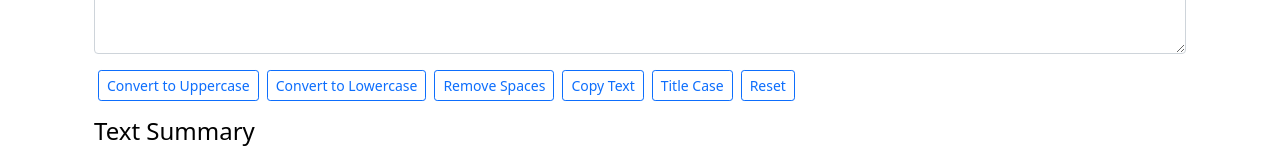
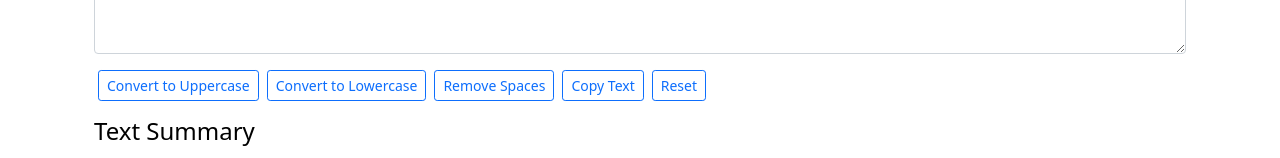
Before and after one commit to Abhijeet6387/Wordifier, a React (Create React App) app: page / in a window 1280 px wide. Shown: the part 269-427 px from the top of the page. Built offline with nearby package versions, Linux system fonts and the light colour scheme.

Commit message:
alert messages added

```diff
--- a/src/App.js
+++ b/src/App.js
@@ -3,23 +3,43 @@ import "./App.css";
 // import About from "./components/About";
 import Navbar from "./components/Navbar";
 import TextForm from "./components/TextForm";
+import Alert from "./components/Alert";
 
 function App() {
   const [mode, setMode] = useState("light");
+  const [alert, setAlert] = useState(null);
+
+  const showAlert = (message, type) => {
+    setAlert({
+      message: message,
+      type: type,
+    });
+    setTimeout(() => {
+      setAlert(null);
+    }, 1500);
+  };
+
   const toggleMode = () => {
     if (mode === "light") {
       setMode("dark");
       document.body.style.backgroundColor = "#343a40";
+      showAlert("Darkmode has been enabled!", "success");
     } else {
       setMode("light");
       document.body.style.backgroundColor = "white";
+      showAlert("Darkmode has been disabled!", "success");
     }
   };
   return (
     <>
       <Navbar title="TextUtils" mode={mode} toggleMode={toggleMode} />
+      <Alert alert={alert} />
       <div className="container-fluid">
-        <TextForm heading="Enter text to analyze" mode={mode} />
+        <TextForm
+          showAlert={showAlert}
+          heading="Enter text to analyze"
+          mode={mode}
+        />
         {/* <About /> */}
       </div>
     </>
--- /dev/null
+++ b/src/components/Alert.js
@@ -0,0 +1,20 @@
+import React from "react";
+
+function Alert(props) {
+  const capitalize = (word) => {
+    const lo = word.toLowerCase();
+    return lo.charAt(0).toUpperCase() + lo.slice(1);
+  };
+  return (
+    props.alert && (
+      <div
+        className={`alert alert-${props.alert.type} alert-dismissible fade show`}
+        role="alert"
+      >
+        <strong>{capitalize(props.alert.type)}</strong>: {props.alert.message}
+      </div>
+    )
+  );
+}
+
+export default Alert;
--- a/src/components/TextForm.js
+++ b/src/components/TextForm.js
@@ -8,11 +8,13 @@ export default function TextForm(props) {
     // console.log("Uppercase was clicked" + text);
     let newText = text.toUpperCase();
     setText(newText);
+    props.showAlert("Converted to UpperCase!", "success");
   };
 
   const handleLoClick = () => {
     let newText = text.toLowerCase();
     setText(newText);
+    props.showAlert("Converted to LowerCase!", "success");
   };
 
   const handleSpaces = () => {
@@ -20,6 +22,7 @@ export default function TextForm(props) {
     //regex to split the words into array and then join them with one space
     let newText = text.split(/[ ]+/);
     setText(newText.join(" "));
+    props.showAlert("Whitespaces have been removed!", "success");
   };
 
   const handleOnCopy = () => {
@@ -27,18 +30,12 @@ export default function TextForm(props) {
     var text = document.getElementById("myBox");
     text.select();
     navigator.clipboard.writeText(text.value);
+    props.showAlert("Copied to clipboard!", "success");
   };
 
   const handleReset = () => {
     setText("");
-  };
-
-  const handleTitleCase = () => {
-    let newText = text.split(" ").map((currentValue) => {
-      let newText = currentValue[0].toUpperCase() + currentValue.slice(1);
-      return newText;
-    });
-    setText(newText.join(" "));
+    props.showAlert("Cleared!", "success");
   };
 
   const handleOnChange = (event) => {
@@ -118,17 +115,7 @@ export default function TextForm(props) {
             >
               Copy Text
             </button>
-            <button
-              type="button"
-              className={
-                props.mode === "light"
-                  ? "btn btn-outline-primary btn-sm mx-1"
-                  : "btn btn-primary btn-sm mx-1"
-              }
-              onClick={handleTitleCase}
-            >
-              Title Case
-            </button>
+
             <button
               type="button"
               className={
```
